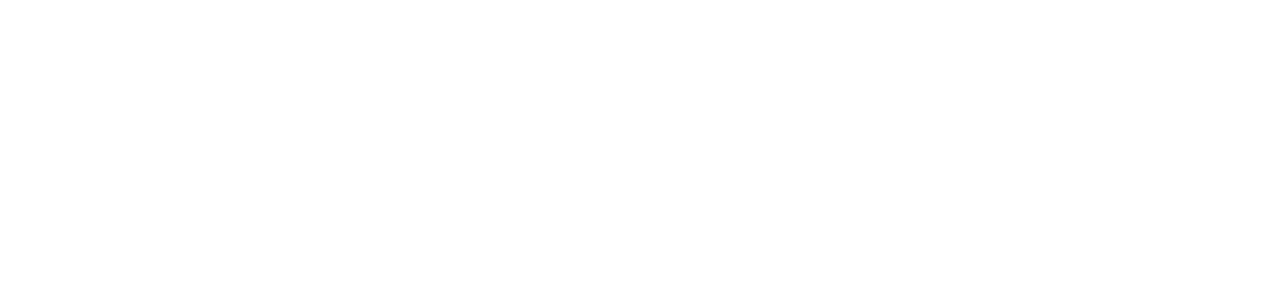
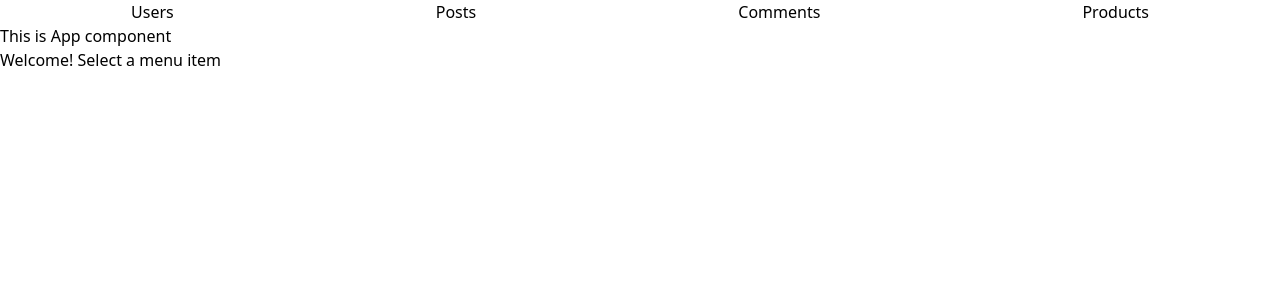
Before and after one commit to klimenko2233/react-course, a React (Vite) app: page / in a window 1280 px wide. Shown: the top 300 px of the page. Built offline with nearby package versions, Linux system fonts and the light colour scheme.

Commit message:
hw-3.1/part 1

```diff
--- a/package.json
+++ b/package.json
@@ -13,7 +13,8 @@
     "@tailwindcss/vite": "^4.1.11",
     "react": "^19.1.0",
     "react-dom": "^19.1.0",
-    "tailwindcss": "^4.1.11"
+    "tailwindcss": "^4.1.11",
+    "react-router-dom": "^7.7.0"
   },
   "devDependencies": {
     "@eslint/js": "^9.29.0",
--- a/src/App.tsx
+++ b/src/App.tsx
@@ -1,9 +1,14 @@
 import './App.css'
+import {Outlet} from "react-router-dom";
+import {Menu} from "./components/menu/Menu.tsx";
 
 function App() {
   return (
-    <>
-    </>
+    <div>
+      <Menu/>
+      <h1>This is App component</h1>
+      <Outlet/>
+    </div>
   )
 }
 
--- /dev/null
+++ b/src/components/CommentsComponent.tsx
@@ -0,0 +1,6 @@
+export const CommentsComponent = () => {
+    return (
+        <div>
+            <h1>This is Comments component</h1>
+        </div>    );
+};
--- /dev/null
+++ b/src/components/PostsComponent.tsx
@@ -0,0 +1,7 @@
+export const PostsComponent = () => {
+    return (
+        <div>
+            <h1>This is Posts component</h1>
+        </div>
+    );
+};
--- /dev/null
+++ b/src/components/ProductsComponent.tsx
@@ -0,0 +1,6 @@
+export const ProductsComponent = () => {
+    return (
+        <div>
+            <h1>This is Products component</h1>
+        </div>    );
+};
--- /dev/null
+++ b/src/components/UsersComponent.tsx
@@ -0,0 +1,6 @@
+export const UsersComponent = () => {
+    return (
+        <div>
+            <h1>This is Users component</h1>
+        </div>    );
+};
--- /dev/null
+++ b/src/components/menu/Menu.css
@@ -0,0 +1,4 @@
+ul{
+    display: flex;
+    justify-content: space-around;
+}
--- /dev/null
+++ b/src/components/menu/Menu.tsx
@@ -0,0 +1,21 @@
+import {Link} from "react-router-dom";
+import './Menu.css'
+
+export const Menu = () => {
+    return (
+        <ul>
+            <li>
+                <Link to={'users'}>Users</Link>
+            </li>
+            <li>
+                <Link to={'posts'}>Posts</Link>
+            </li>
+            <li>
+                <Link to={'comments'}>Comments</Link>
+            </li>
+            <li>
+                <Link to={'products'}>Products</Link>
+            </li>
+        </ul>
+    );
+};
--- a/src/main.tsx
+++ b/src/main.tsx
@@ -1,5 +1,8 @@
-import { createRoot } from 'react-dom/client'
+import {createRoot} from 'react-dom/client'
 import './index.css'
-import App from './App.tsx'
+import {RouterProvider} from "react-router-dom";
+import {routes} from "./router/routes.tsx";
 
-createRoot(document.getElementById('root')!).render(<App/>)
+
+createRoot(document.getElementById('root')!)
+    .render(<RouterProvider router={routes}/>)
--- /dev/null
+++ b/src/router/routes.tsx
@@ -0,0 +1,18 @@
+import {createBrowserRouter} from "react-router-dom";
+import App from "../App.tsx";
+import {UsersComponent} from "../components/UsersComponent.tsx";
+import {PostsComponent} from "../components/PostsComponent.tsx";
+import {CommentsComponent} from "../components/CommentsComponent.tsx";
+import {ProductsComponent} from "../components/ProductsComponent.tsx";
+
+export const routes = createBrowserRouter([
+    {
+        path: '/',element:<App/>,children:[
+            { index: true, element: <h2>Welcome! Select a menu item</h2> },
+            {path:'users',element:<UsersComponent/>},
+            {path:'posts',element:<PostsComponent/>},
+            {path:'comments',element:<CommentsComponent/>},
+            {path:'products',element:<ProductsComponent/>},
+        ]
+    }
+])
```
Also changed, not shown: 2 other files (tests, documents, lock files or other folders).
